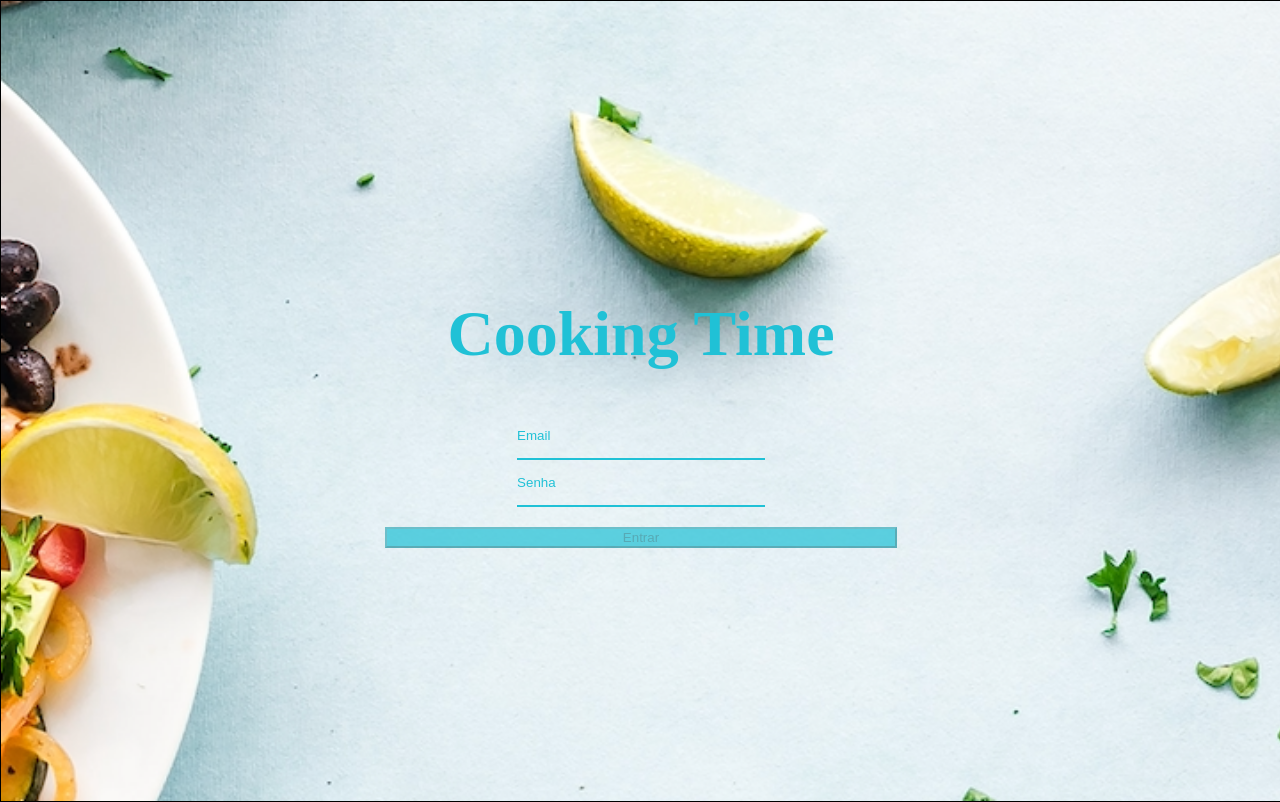
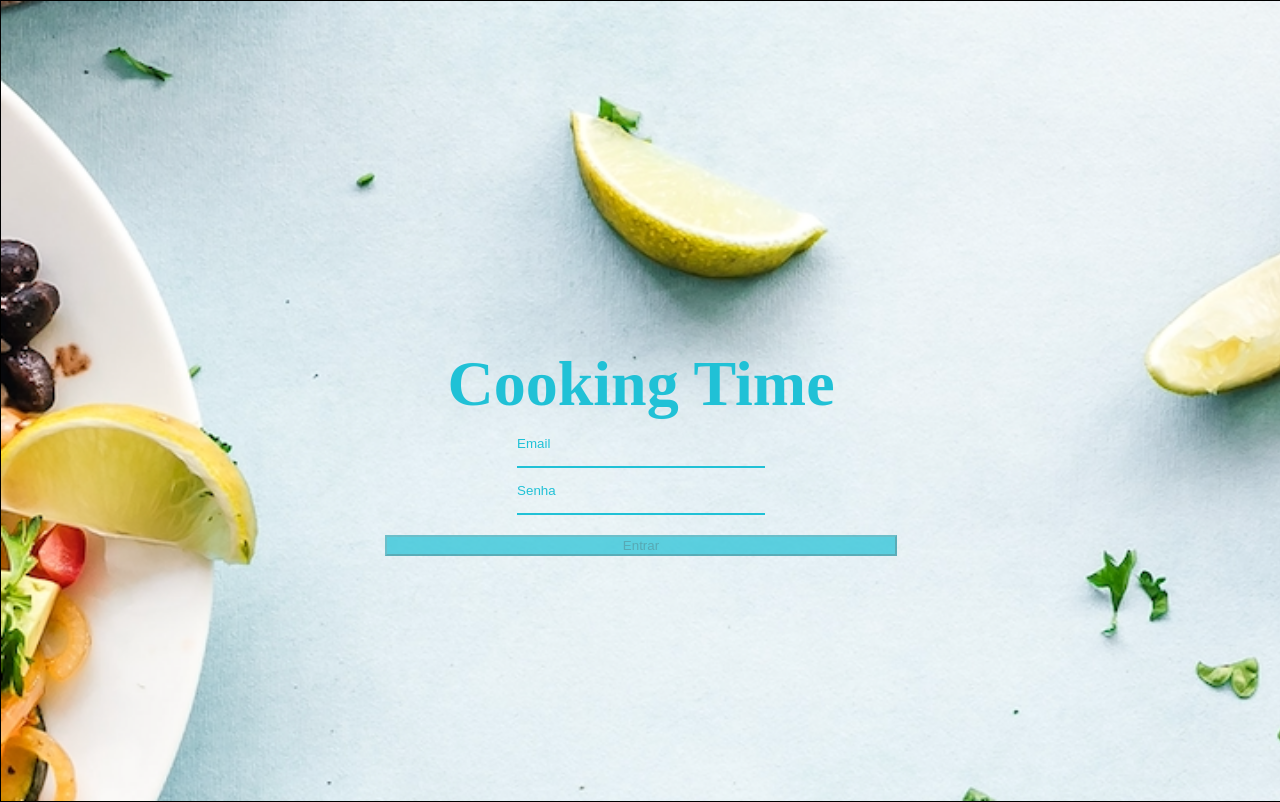
Before and after one commit to tryber/sd-03-recipes-app-04, a React (Create React App) app: page / in a window 1280 px wide. Built offline with nearby package versions, Linux system fonts and the light colour scheme.

Commit message:
checking cc

```diff
--- a/src/components/CSS/DetailsFoodScreen.css
+++ b/src/components/CSS/DetailsFoodScreen.css
@@ -31,11 +31,11 @@
   width: 300px;
 }
 
-.basic-info h1 {
+h1 {
   font-size: 80px;
 }
 
-.basic-info h2 {
+h2 {
   font-size: 40px;
   margin: 5px;
   text-align: center;
--- a/src/components/CSS/ProfileScreen.css
+++ b/src/components/CSS/ProfileScreen.css
@@ -11,7 +11,7 @@
   justify-content: space-between;
 }
 
-.profile-screen-buttons h1 {
+h1 {
   font-size: 20px;
   margin: 100px 0 0;
 }
```
Also changed, not shown: src/components/ExploreFoodOriginScreen.jsx (indentation only), src/components/FoodBasicInfo.jsx (indentation only).
